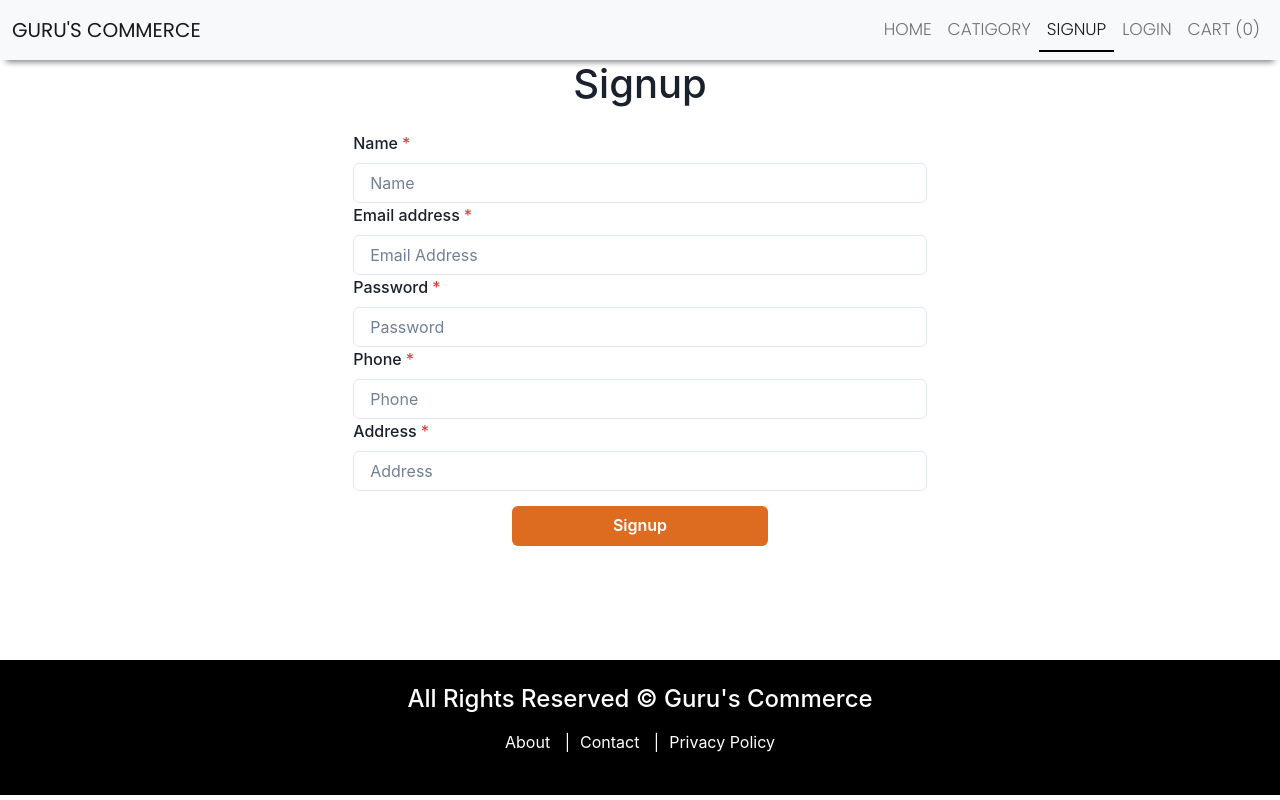
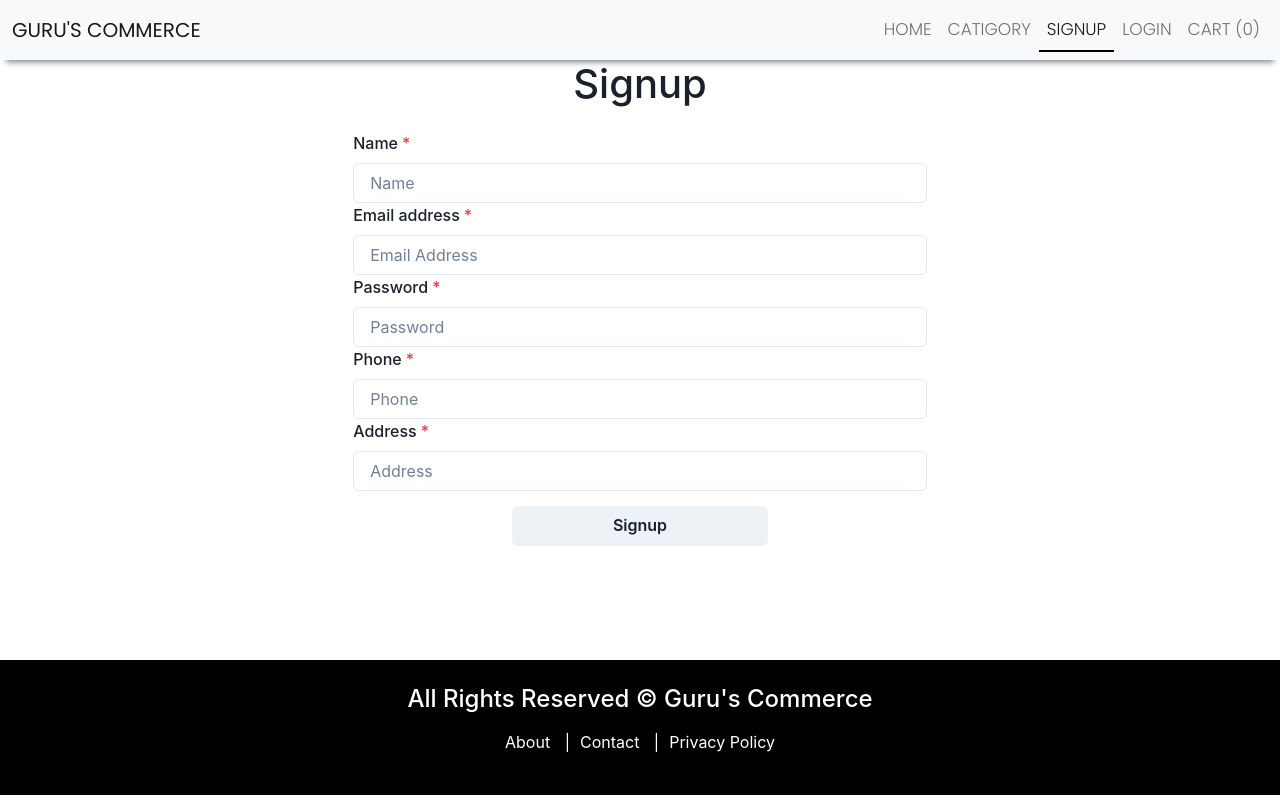
Before and after one commit to Guruprasad3n/NewEcommerce, a React (Vite) app in the folder Frontend/: page /signup in a window 1280 px wide. Built offline with nearby package versions, Linux system fonts and the light colour scheme.

Commit message:
Ecommerce

```diff
--- a/Frontend/src/Pages/Signup.jsx
+++ b/Frontend/src/Pages/Signup.jsx
@@ -4,8 +4,6 @@ import axios from "axios";
 import {
   FormControl,
   FormLabel,
-  FormErrorMessage,
-  FormHelperText,
   Input,
   Container,
   Button,
@@ -25,6 +23,7 @@ function Signup() {
   const toast = useToast();
 
   const handleSubmit = async () => {
+    try {
       if (!name || !email || !password || !phone || !address) {
         toast({
           title: "Empty Fields",
@@ -35,59 +34,49 @@ function Signup() {
         });
         return;
       }
-    try {
-      const tes = await axios.post(
-        "http://localhost:8080/api/v1/auth/register",
+
+      const res = await axios.post(
+        "http://localhost:8000/api/v1/auth/register",
         { name, email, password, phone, address }
       );
+      console.log("Response:", res.data); // Log the response data
       if (res.data.success) {
-
         toast({
-            title: "Empty Fields",
+          title: "Success",
           description: res.data.message,
-            status: success,
+          status: "success",
           duration: 3000,
           isClosable: true,
         });
-
-
-        // toast.success(res.data.message);
-        navigate('/login')
+        navigate("/login");
       } else {
-
         toast({
-            title: "Empty Fields",
+          title: "Error",
           description: res.data.message,
-            status: error,
-            duration: 3000,
-            isClosable: true,
-          });
-
-        // toast.error(res.data.message);
-      }
-    } catch (e) {
-      console.log(e);
-      toast({
-        title: "Something Went Wrong",
-        description: "",
-        status: "erroe",
+          status: "error",
           duration: 3000,
           isClosable: true,
         });
       }
-
-    // e.preventDefault()
-    console.log(name, email, password, phone, address);
+    } catch (error) {
+      console.log(error);
+      toast({
+        title: "Something Went Wrong",
+        description: "An error occurred while processing your request.",
+        status: "error",
+        duration: 3000,
+        isClosable: true,
+      });
+    }
   };
 
   return (
-    <>
     <Layout title={"Signup - Guru's Commerce"}>
       <Flex
-          flexDirection={"column"}
-          alignItems={"center"}
-          gap={"15px"}
-          justifyContent={"center"}
+        flexDirection="column"
+        alignItems="center"
+        gap="15px"
+        justifyContent="center"
       >
         <h1>Signup</h1>
         <Container>
@@ -97,7 +86,7 @@ function Signup() {
               required
               value={name}
               onChange={(e) => setName(e.target.value)}
-                type="email"
+              type="text"
               placeholder="Name"
             />
           </FormControl>
@@ -107,18 +96,17 @@ function Signup() {
               required
               value={email}
               onChange={(e) => setEmail(e.target.value)}
-                type="text"
+              type="email"
               placeholder="Email Address"
             />
           </FormControl>
-
           <FormControl isRequired>
             <FormLabel>Password</FormLabel>
             <Input
               required
               value={password}
               onChange={(e) => setPassword(e.target.value)}
-                type="text"
+              type="password"
               placeholder="Password"
             />
           </FormControl>
@@ -132,7 +120,6 @@ function Signup() {
               placeholder="Phone"
             />
           </FormControl>
-
           <FormControl isRequired>
             <FormLabel>Address</FormLabel>
             <Input
@@ -144,12 +131,12 @@ function Signup() {
             />
           </FormControl>
         </Container>
-          <Button onClick={handleSubmit} colorScheme="orange" w="20%">
+        <Button onClick={handleSubmit} w="20%">
           Signup
         </Button>
       </Flex>
     </Layout>
-    </>
   );
 }
+
 export default Signup;
```
Also changed, not shown: 2 other files (tests, documents, lock files or other folders). Lines whose indentation alone changed are shown as unchanged.
